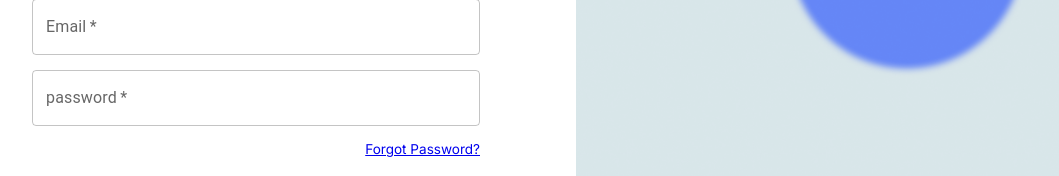
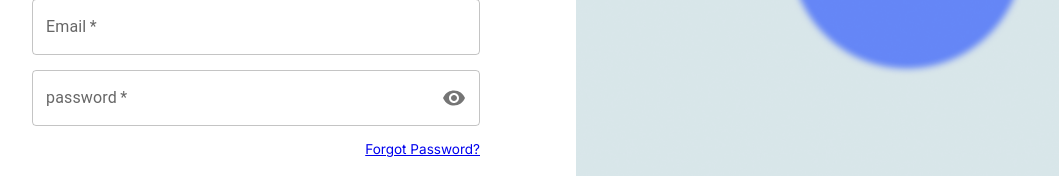
Before and after one commit to DevYoma/NFCS, a React (Create React App) app: page /login in a window 1280 px wide. Shown: the part 438-614 px from the top of the page, without its empty margins (64-1123 px from the left). Built offline with nearby package versions, Linux system fonts and the light colour scheme; no server answers.

Commit message:
feat:added the logout to desktop pages

```diff
--- a/src/Components/AppNav/AppNav.scss
+++ b/src/Components/AppNav/AppNav.scss
@@ -27,6 +27,7 @@
 
     .appNav__lists{
         margin-left: auto;
+        font-size: 1.1rem;
        ul{
         display: flex;
         list-style: none;
@@ -42,6 +43,11 @@
             color: red;
             margin-right: 10px;
             text-decoration: none;
+        }
+
+        .navList__logout{
+            color: #F9065A;
+            cursor: pointer;
         }
        }
 
--- a/src/Components/AppNav/AppNav.tsx
+++ b/src/Components/AppNav/AppNav.tsx
@@ -3,10 +3,13 @@ import './AppNav.scss'
 import Avatar from '../../assets/avatar.png';
 import { Link } from 'react-router-dom';
 import NavDrawer from '../NavDrawer/NavDrawer';
-import { registeruser } from '../../Features/user/userSlice';
+import { logout, registeruser } from '../../Features/user/userSlice';
 import { useDispatch } from 'react-redux'
 import { auth, db } from '../../Firebase/Firebase';
 import { doc, getDoc } from 'firebase/firestore';
+import LogoutIcon from '@mui/icons-material/Logout';
+import { loggedOut } from '../../Features/userInfo/userinfoSlice';
+import { useNavigate } from 'react-router-dom';
 
 // type AppNavProp = {
 //   username: string | any;
@@ -41,6 +44,8 @@ const AppNav = ({ username='user', image=Avatar }) => {
 
   const dispatch = useDispatch()
 
+  const navigate = useNavigate();
+
    // USEEFEECT FOR PERSISTING USER AND USER DATA
  useEffect(() => {
   dispatch(registeruser());
@@ -73,6 +78,18 @@ const AppNav = ({ username='user', image=Avatar }) => {
   // assigning the returned value from the function to apiResponse.
   const apiResponse = fbUser?.userDataResult;
 
+  // HANDLING LOGOUT
+  const handleLogout = () => {
+    if (window.confirm("Are you sure you want to logout")){
+      auth.signOut().then(() => {
+        dispatch(logout());
+        dispatch(loggedOut)
+
+        navigate('/')
+      })
+    };
+}
+
   return (
     <section id='appNav'>
       <img src={apiResponse?.img ? apiResponse?.img : image} alt="user" className='appNav__image'/>
@@ -96,11 +113,13 @@ const AppNav = ({ username='user', image=Avatar }) => {
               </Link>
             </li>
           ))}
-          <button>Logout</button>
+          {/* <button>Logout</button> */}
+          {/* <p className='navList__logout'>Logout</p> */}
+          <LogoutIcon className='navList__logout' onClick={handleLogout}/>
         </ul>
       </div>
 
-      <div className="appNav__drawer">
+    <div className="appNav__drawer">
         <NavDrawer />
       </div>
     </section>
--- a/src/Components/NavDrawer/NavDrawer.tsx
+++ b/src/Components/NavDrawer/NavDrawer.tsx
@@ -37,7 +37,6 @@ const NavDrawer = () => {
         </IconButton>
         <Drawer anchor='right' open={isDrawerOpen} onClose={() => setIsDrawerOpen(false)} className="navDrawer__container">
             <Box p={2} width={'70vw'} textAlign='left' role='presentation' className='navDrawer'>
-                {/* {isDrawerOpen && (<CloseIcon fontSize='large' onClick={() => alert("working 🚀")}/>)} */}
                 <Link to={'/app'} style={{ textDecoration: "none"}}>
                     <Typography variant='h6' component='div' className='navDrawer__text navDrawer__app'>Home</Typography>
                 </Link>
@@ -50,7 +49,6 @@ const NavDrawer = () => {
 
                 <hr />
 
-                {/* <Link to={'#'} style={{ textDecoration: "none"}}> */}
                 <Typography
                     variant='h6'
                     component='div'
@@ -59,7 +57,6 @@ const NavDrawer = () => {
                 >
                     Logout
                 </Typography>
-                {/* </Link> */}
             </Box>
         </Drawer>
     </div>
--- a/src/Pages/Login.tsx
+++ b/src/Pages/Login.tsx
@@ -10,8 +10,11 @@ import { ToastContainer, toast } from 'react-toastify';
 import 'react-toastify/dist/ReactToastify.css';
 import TextField from '@mui/material/TextField';
 import Logo from '../assets/nfcsLogonew.svg'
+import { InputAdornment } from '@mui/material';
+import { Visibility, VisibilityOff } from '@mui/icons-material';
 
 const Login = () => {
+  const [showPassword, setShowPassword] = useState(false)
 
   // TOASTIFY ERROR MESSAGE
   function notify(message: string){
@@ -115,10 +118,24 @@ const Login = () => {
                   label='password'
                   variant="outlined"
                   name="password"
-                  type="password"
+                  type={showPassword ? "text" : "password"}
                   value={loginData.password}
                   required
                   onChange={handleOnChange}
+
+                  InputProps={{
+                    endAdornment: (
+                      <InputAdornment
+                        position="end"
+                        onClick={() => setShowPassword(!showPassword)}
+                        style={{
+                            cursor: "pointer"
+                        }}
+                    >
+                        {showPassword ? <VisibilityOff /> : <Visibility />}
+                      </InputAdornment>
+                    ),
+                }}
                 />
             </div>
 
```
Lines whose indentation alone changed are shown as unchanged.
